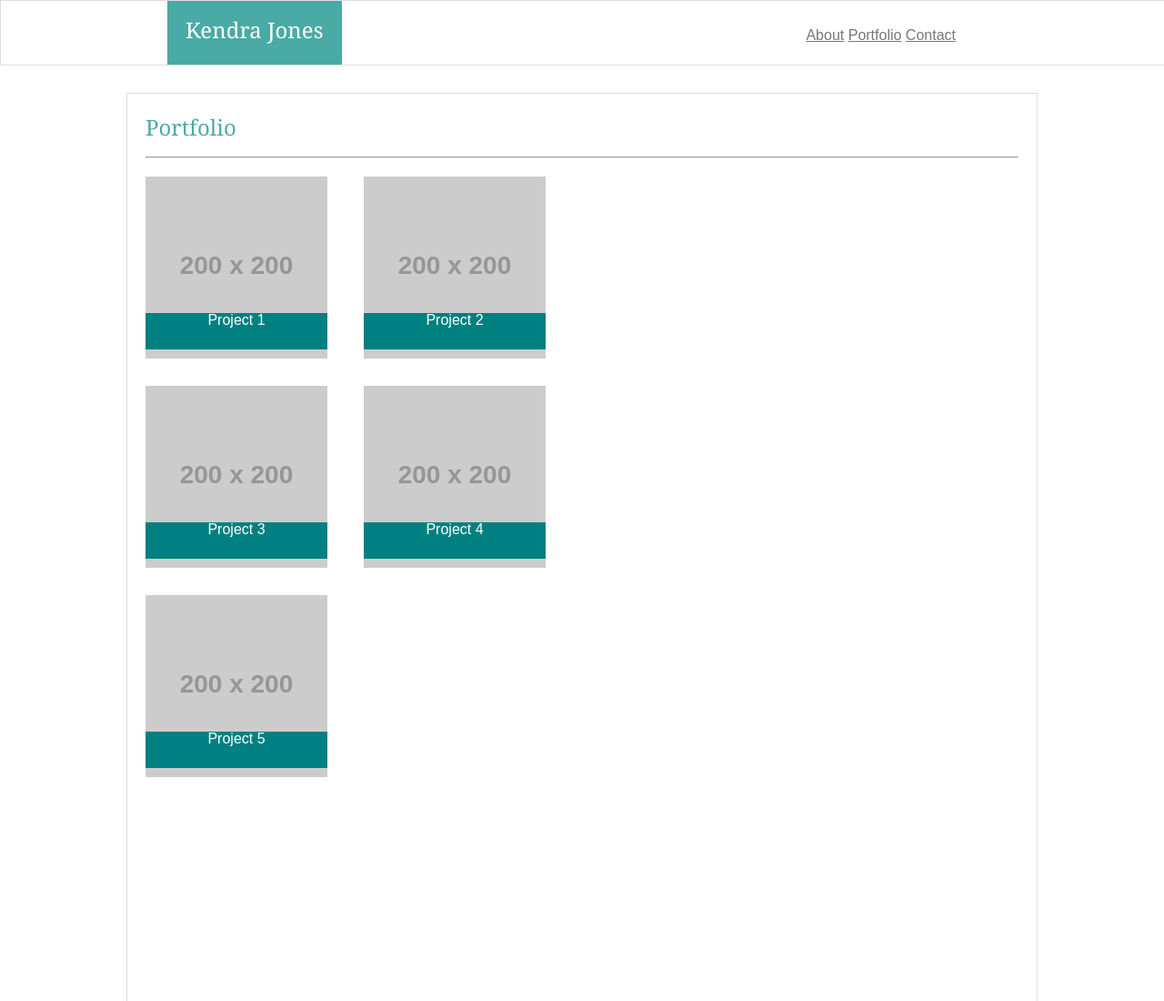
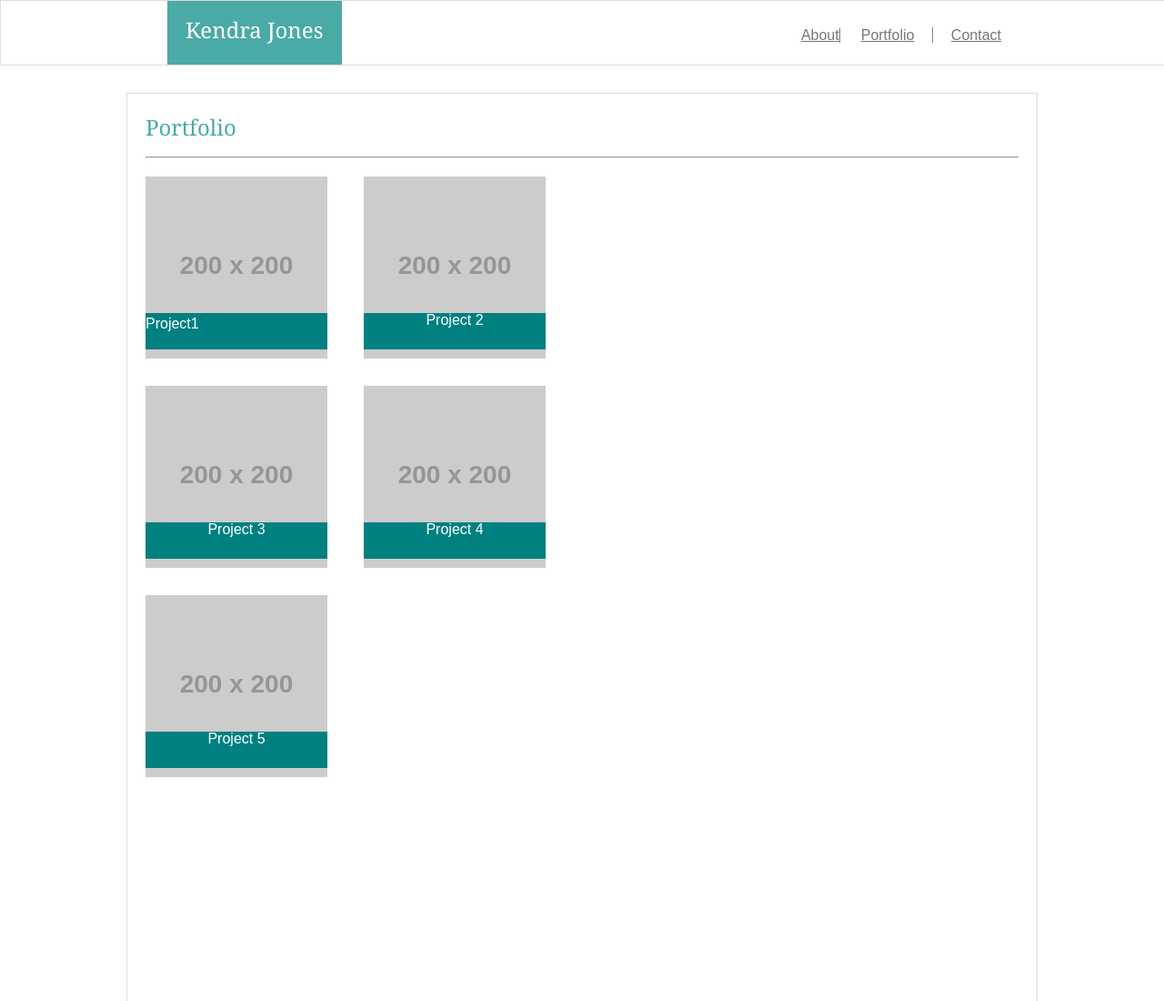
Before and after one commit to kfroerer/Basic-Portfolio, a plain HTML site: page portfolio.html in a window 1280 px wide. Shown: the top 1100 px of the page at 91% size. Drawn offline with Linux system fonts and the light colour scheme; placeholder pictures from the web are drawn by us.

Commit message:
top links mostly fixed

```diff
--- a/assets/css/style.css
+++ b/assets/css/style.css
@@ -58,14 +58,12 @@ header {
     color: white;
 
 }
- .Name {
+ #Name {
      color: white;
      position: absolute;
      bottom: 20px;
  }
 
-.project1 {
-}
 
 .project2 {
     left: 25%;
@@ -87,9 +85,25 @@ header {
 .links {
     float: right;
     padding: 30px;
-    margin-right: 200px;
+    margin-right: 150px;
+
 }
+ .about {
 
+     border-right: gray 1px solid;
+     margin-right: 23px;
+     float: left;
+     text-align: left;
+
+
+ }
+
+ .portfolio {
+     border-right: gray 1px solid;
+     margin-right: 15px;
+     text-align: center;
+     padding-right: 20px;
+ }
 h2 {
     color:#4aaaa5;
     font-family: Georgia, 'Times New Roman', Times, serif;
@@ -126,9 +140,13 @@ a:active{
 .bio-info {
     float: right;
     width: 78%;
-    margin left: 0;
+    margin-left: 0;
 }
 
+button {
+    background-color: teal;
+    color: #eeeeee;
+}
 footer {
     background: #666666;
     color: white;
--- a/portfolio.html
+++ b/portfolio.html
@@ -16,11 +16,12 @@
           Kendra Jones
           </div>
 
-        <div class=links>
-            <a  id=about href="./index.html">About</a>
-            <a  id=portfolio href="./portfolio.html">Portfolio</a>
-            <a  id=contact href="./contact.html">Contact</a>
-         </div>
+        <div class="links">
+            <a  class="portfolio" href="./portfolio.html">Portfolio</a>
+            <a  class="about" href="./index.html">About</a>
+
+            <a  class="contact" href="./contact.html">Contact</a>
+        </div>
         <br><br><br>
     </header>
 
@@ -31,7 +32,9 @@
             <div class="project-link project1">
                  <a  href="">
                 <img src="https://via.placeholder.com/200x200" alt="Project1"></a>
-                 <div class="Project-Label">Project 1</div>
+                 <div class="Project-Label">
+                     <div id=name>Project1</div>
+                 </div>
             </div>
 
             <div class="project-link project2">
```
Also changed, not shown: contact.html (+8 -5 lines), index.html (+6 -5 lines).
